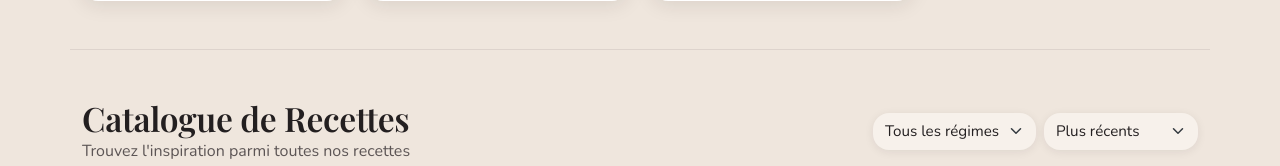
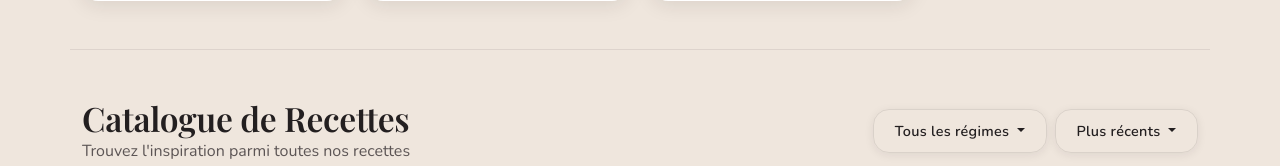
Before and after one commit to EtienneFerry-web/Fridge_V.0.1_WebApp, a Symfony app: template Fridge_V0.1/templates/home/index.html.twig in a window 1280 px wide. Shown: the part 1520-1686 px from the top of the page. Run offline with Twig, Linux system fonts and the light colour scheme; the template is opened without the code that fills it, so the values that code supplies are empty; style sheets or scripts are compiled from the project's sources; some libraries are stand-ins or nearby versions; some web fonts are replaced.

Commit message:
Feat:Harmonisation design

```diff
--- a/Fridge_V0.1/templates/home/index.html.twig
+++ b/Fridge_V0.1/templates/home/index.html.twig
@@ -87,6 +87,8 @@
 
         {# 5. CATALOGUE COMPLET #}
         <section id="recipeCatalog" class="container py-5 border-top">
+
+            {# Titre + filtres sur la même ligne, comme la section 4 #}
             <div class="d-flex flex-column flex-md-row justify-content-between align-items-md-center mb-4 gap-3">
                 <div>
                     <h2 class="fw-bold mb-0">Catalogue de Recettes</h2>
@@ -94,24 +96,36 @@
                 </div>
 
                 <div class="d-flex flex-wrap gap-2">
-                    <select id="filterSelect" class="form-select w-auto shadow-sm border-0 bg-light">
-                        <option value="all">Tous les régimes</option>
-                        <option value="Vegan">Vegan</option>
-                        <option value="Végétarien">Végétarien</option>
-                        <option value="Carné">Carné</option>
-                    </select>
+                    <div class="dropdown">
+                        <button class="btn btn-white border shadow-sm dropdown-toggle"
+                                type="button" id="filterDropdown" data-bs-toggle="dropdown" aria-expanded="false">
+                            Tous les régimes
+                        </button>
+                        <ul class="dropdown-menu shadow" aria-labelledby="filterDropdown">
+                            <li><a class="dropdown-item active" href="#" data-filter="all">Tous les régimes</a></li>
+                            <li><a class="dropdown-item" href="#" data-filter="Vegan">Vegan</a></li>
+                            <li><a class="dropdown-item" href="#" data-filter="Végétarien">Végétarien</a></li>
+                            <li><a class="dropdown-item" href="#" data-filter="Carné">Carné</a></li>
+                        </ul>
+                    </div>
 
-                    <select id="sortSelect" class="form-select w-auto shadow-sm border-0 bg-light">
-                        <option value="recent">Plus récents</option>
-                        <option value="popular">Plus populaires</option>
-                    </select>
+                    <div class="dropdown">
+                        <button class="btn btn-white border shadow-sm dropdown-toggle"
+                                type="button" id="sortDropdown" data-bs-toggle="dropdown" aria-expanded="false">
+                            Plus récents
+                        </button>
+                        <ul class="dropdown-menu shadow" aria-labelledby="sortDropdown">
+                            <li><a class="dropdown-item active" href="#" data-sort="recent">Plus récents</a></li>
+                            <li><a class="dropdown-item" href="#" data-sort="popular">Plus populaires</a></li>
+                        </ul>
+                    </div>
                 </div>
             </div>
 
-            <div id="recipeGrid" class="row g-4">
+            {# Grille identique à la section 4 #}
+            <div id="recipeGrid" class="row row-cols-1 row-cols-sm-2 row-cols-lg-4 g-4">
                 {% for i in 1..3 %}
                     <div class="col-md-4">
-
                         {% include 'components/_recipe_card.html.twig' with {
                             'title': 'Ma super recette ' ~ i
                         } %}
```
